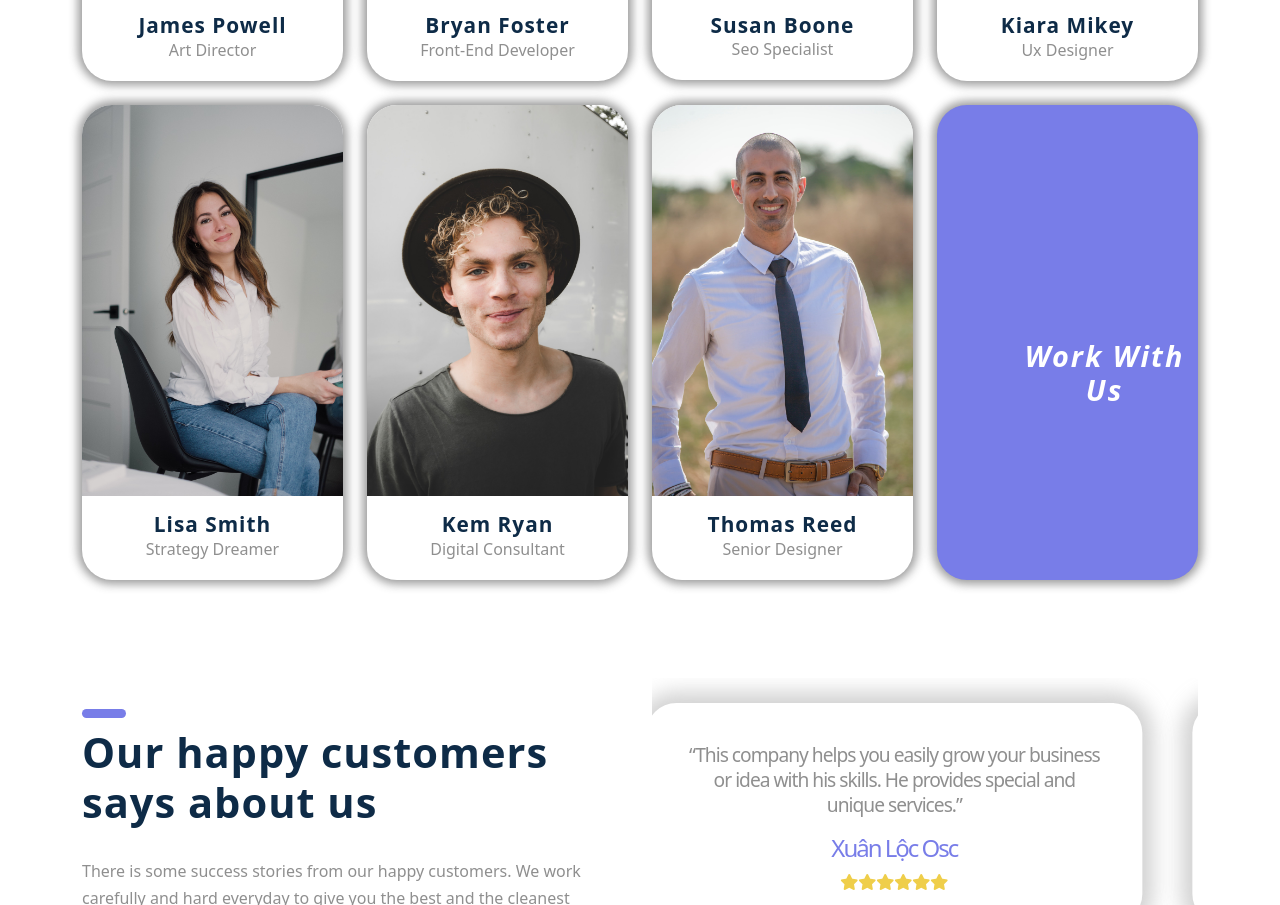
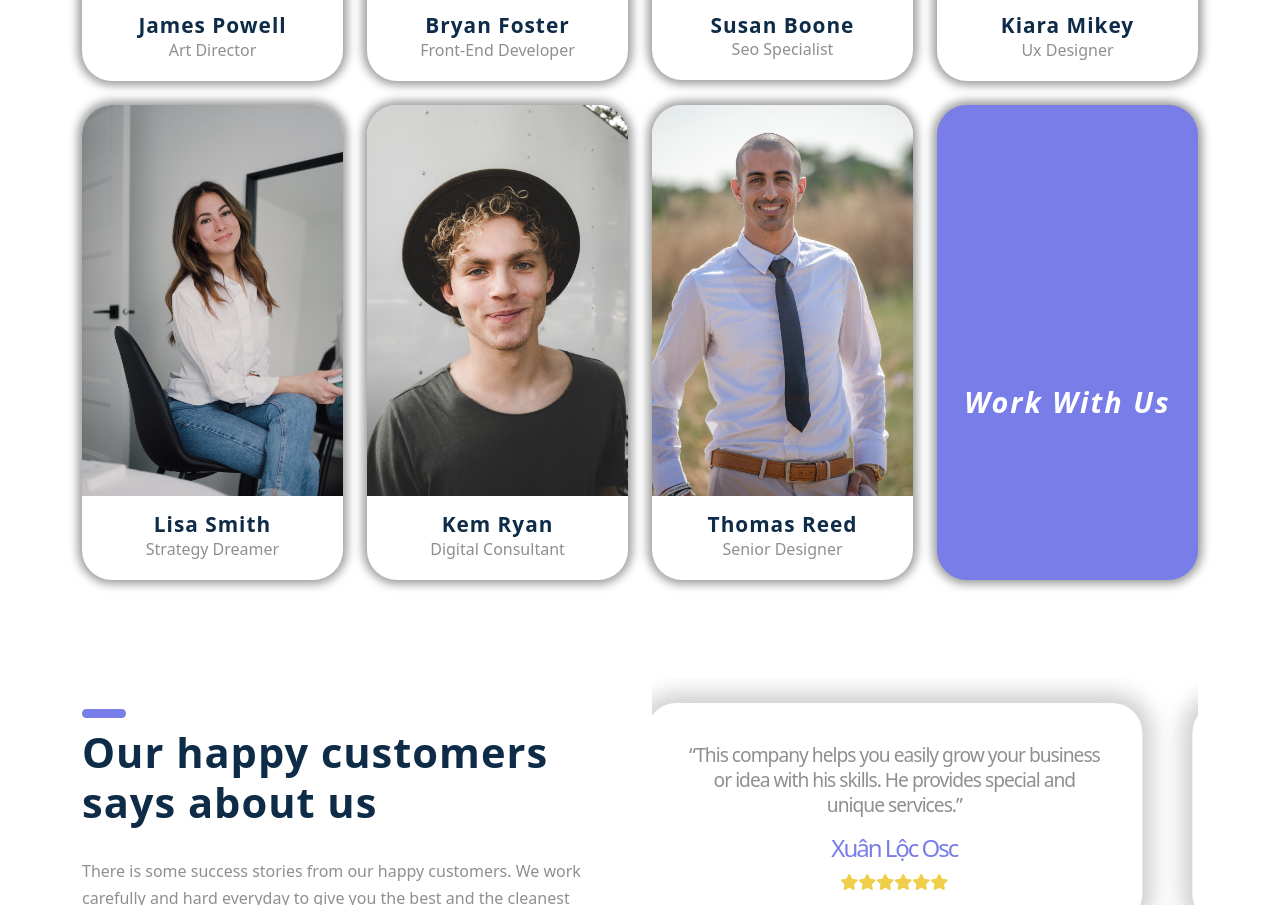
Before and after one commit to Mohamed-Abdelrady/Digital-Agency, a website: page docs/aboutus.html in a window 1280 px wide. Shown: the part 1557-2462 px from the top of the page. Drawn offline with nearby package versions, Linux system fonts and the light colour scheme; files that its build step writes are made by us from their sources.

Commit message:
Update _ourTeam.scss

```diff
--- a/stage/css/sass/layout/_ourTeam.scss
+++ b/stage/css/sass/layout/_ourTeam.scss
@@ -34,27 +34,16 @@
     align-items: center;
     display: flex;
     justify-content: center;
+    flex-direction: column;
     margin-left: 0;
     box-shadow: 0 0 10px 4px rgba($pSecColor, 0.9);
     .logo {
-      top: 30%;
-      left: 37%;
-      height: 50px;
-      width: 33px;
-    }
-    &:before {
-      content: '';
-      top: 30%;
-      left: 40%;
-      height: 50px;
-      width: 40px;
-    }
-    &:after {
-      position: absolute;
-      top: 30%;
-      left: 40%;
-      height: 50px;
-      width: 40px;
+      height: 120px;
+      width: 100px;
+      margin-right: 26px;
+      span {
+        right: -26px;
+      }
     }
     h4 {
       color: $headerMainColor;
@@ -62,7 +51,7 @@
       font-weight: 700;
       letter-spacing: 2px;
       font-style: italic;
-      margin-top: 70px;
+      margin: 0;
     }
   }
 }
```
